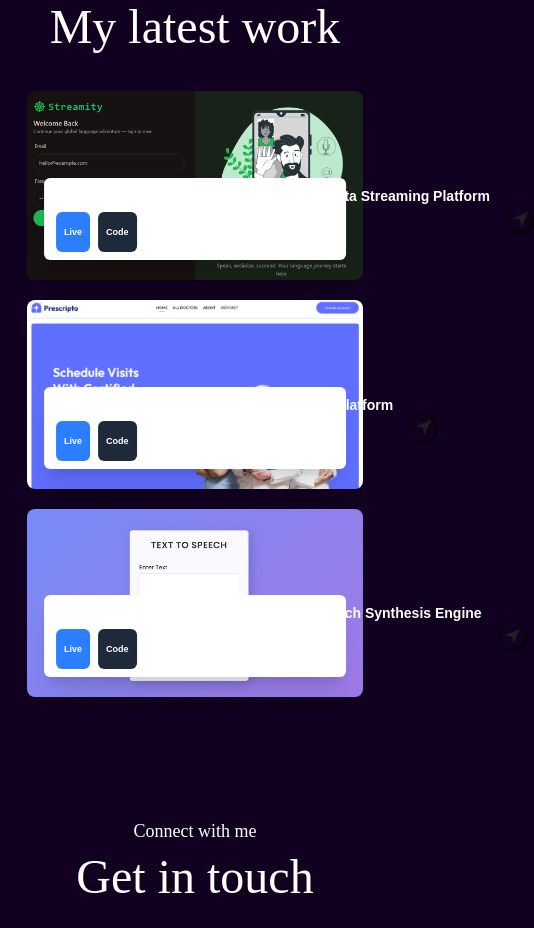
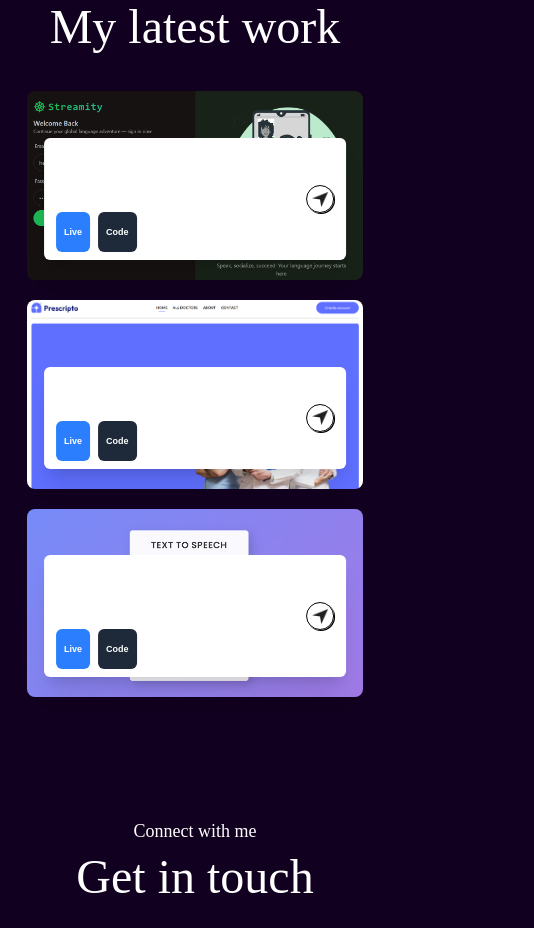
Before and after one commit to Abhiraj121212/portfolio, a Next.js app: page / in a window 390 px wide. Shown: the part 4540-5468 px from the top of the page, 534 px wide, since content can reach past the window. Built offline with nearby package versions, Linux system fonts and the light colour scheme; a web font is replaced by a local one.

Commit message:
fix: adjust project box width and title wrapping for better mobile display

```diff
--- a/components/Work.jsx
+++ b/components/Work.jsx
@@ -24,10 +24,11 @@ const Work = () => {
             className='aspect-video bg-no-repeat bg-cover bg-center rounded-lg relative group cursor-pointer'
             style={{ backgroundImage: `url(${project.bgImage})` }}
           >
-            {/* The White Box: Changed to w-max and added max-w-[90%] */}
-            <div className='bg-white w-max max-w-[90%] rounded-md absolute bottom-5 left-1/2 -translate-x-1/2 py-2 px-3 sm:py-3 sm:px-5 flex items-center justify-between gap-4 duration-500 group-hover:bottom-7 shadow-xl'>
-              <div>
-                <h2 className='font-semibold text-sm sm:text-base whitespace-nowrap'>{project.title}</h2>
+            {/* FIXED: changed w-max to w-[90%] so box doesn't overflow on mobile */}
+            <div className='bg-white w-[90%] rounded-md absolute bottom-5 left-1/2 -translate-x-1/2 py-2 px-3 sm:py-3 sm:px-5 flex items-center justify-between gap-4 duration-500 group-hover:bottom-7 shadow-xl'>
+              <div className='min-w-0'>
+                {/* FIXED: removed whitespace-nowrap, added break-words so title wraps on mobile */}
+                <h2 className='font-semibold text-sm sm:text-base break-words'>{project.title}</h2>
                 <p className='text-[10px] sm:text-sm text-gray-700 leading-tight hidden sm:block'>{project.description}</p>
 
                 <div className='flex gap-2 mt-1.5 sm:mt-2'>
```
